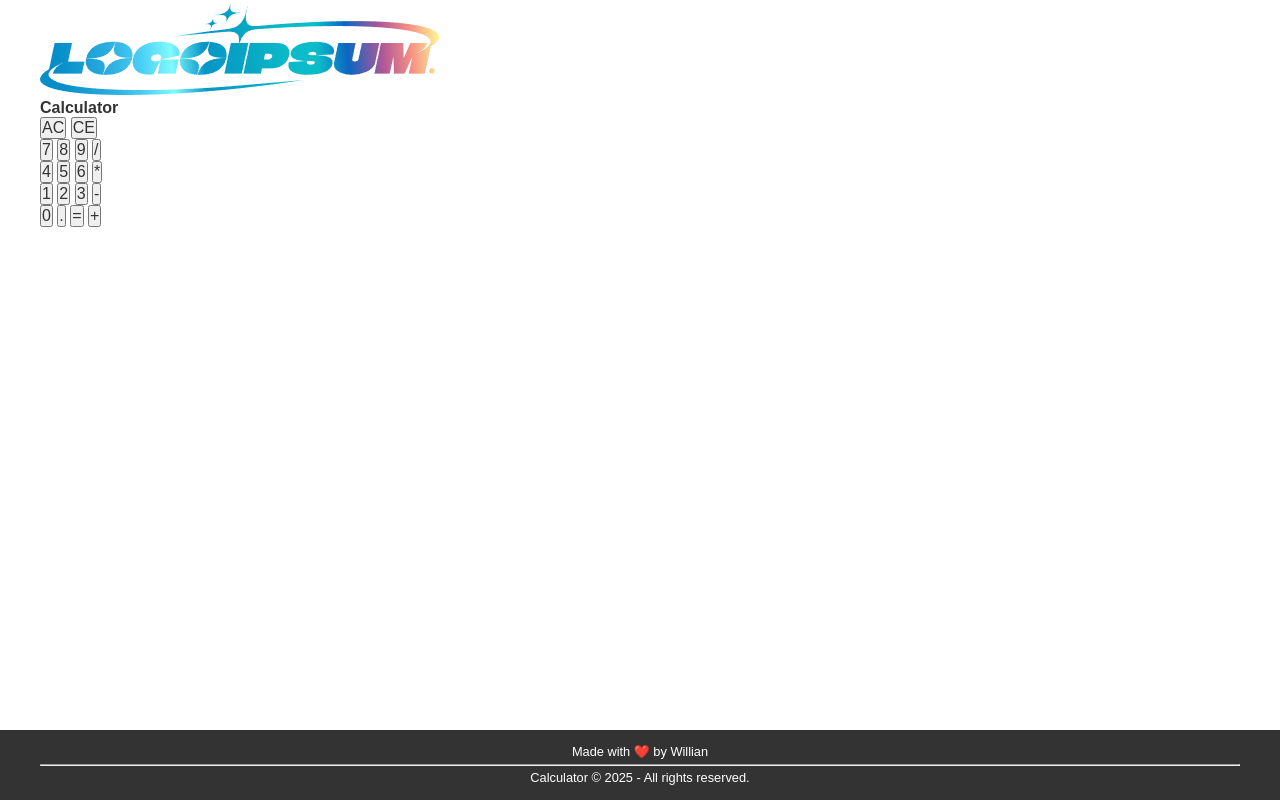
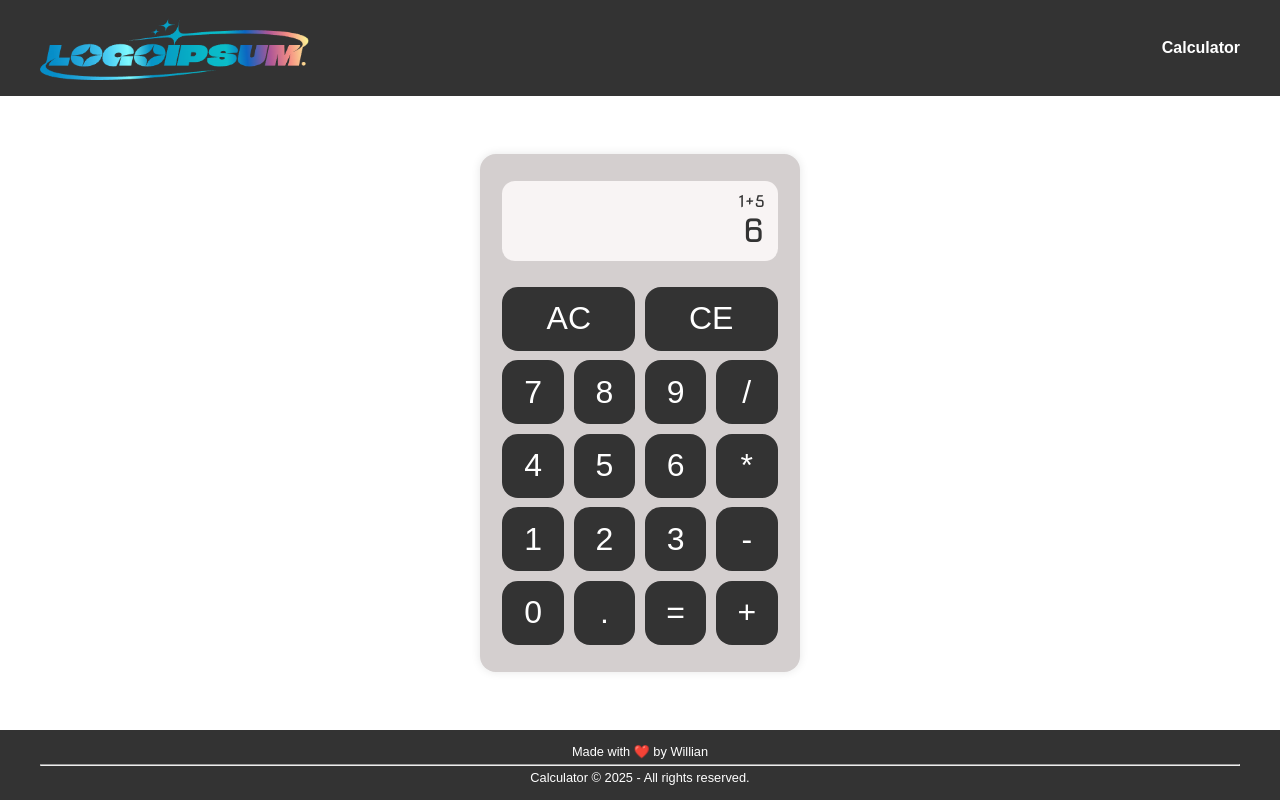
Before and after one commit to Willian-Eliseu/odin-calculator, a plain HTML site: page index.html in a window 1280 px wide. Drawn offline with Linux system fonts and the light colour scheme.

Commit message:
added full style for calculator

```diff
--- a/assets/css/style.css
+++ b/assets/css/style.css
@@ -1,3 +1,5 @@
+@import url('https://fonts.googleapis.com/css2?family=Nova+Square&family=Orbitron&display=swap');
+
 * {
     box-sizing: border-box;
     margin: 0;
@@ -7,13 +9,14 @@
     color: #333;
 }
 
-body{
+body {
     display: flex;
     flex-direction: column;
-    min-height: 100vh;;
+    min-height: 100vh;
+    ;
 }
 
-footer{
+footer {
     margin-top: auto;
     text-align: center;
     background-color: #333;
@@ -21,14 +24,116 @@ footer{
     padding: 10px;
 }
 
-footer p{
+footer p {
     color: #fff;
     font-size: 0.8rem;
     line-height: 1.5rem;
 }
 
-.container{
+.container {
     max-width: 1200px;
+    width: 100%;
     margin: 0 auto;
+    display: flex;
+    align-items: center;
+    justify-content: center;
+}
 
+header {
+    height: auto;
+    padding: 1rem 0;
+    background-color: #333;
+    font-size: 3rem;
 }
+
+.text-light {
+    color: #fff;
+}
+
+.text-dark {
+    color: #333;
+}
+
+header .container {
+    display: flex;
+    align-items: center;
+    justify-content: space-between;
+}
+
+header .container img {
+    height: 4rem;
+}
+
+.container .footer-content {
+    width: 100%;
+}
+
+main {
+    height: calc(100vh - 166px);
+    display: flex;
+    flex-direction: column;
+    justify-content: center;
+}
+
+.calculator {
+    display: flex;
+    flex-direction: column;
+    width: 20rem;
+    height: auto;
+    margin: 0 auto;
+    padding: 1.4rem;
+    background-color: #d4cfcf;
+    border-radius: 1rem;
+    box-shadow: 0 0 10px #0000001a;
+}
+
+.row {
+    display: flex;
+    flex-direction: row;
+    gap: 0.6rem;
+    margin: 0.3rem 0;
+}
+
+.row button {
+    flex: 1;
+    height: 4rem;
+    border: none;
+    border-radius: 1rem;
+    font-size: 2rem;
+    background-color: #333;
+    color: #fff;
+    cursor: pointer;
+}
+
+.row button:hover {
+    background-color: #555;
+}
+
+.display {
+    flex: 1;
+    height: 5rem;
+    border: none;
+    border-radius: 0.8rem;
+    background-color: #f8f4f4;
+    color: #333;
+    text-align: right;
+    margin-bottom: 1rem;
+    display: flex;
+    flex-direction: column;
+    justify-content: center;
+    padding: 0.8rem;
+}
+
+.display *{
+    font-family: "Nova Square", sans-serif;
+    font-weight: 400;
+    font-style: normal;
+}
+
+.display #operation {
+    font-size: 1rem;
+}
+
+.display #result {
+    font-size: 2rem;
+}
--- a/index.html
+++ b/index.html
@@ -1,5 +1,6 @@
 <!DOCTYPE html>
 <html lang="en">
+
 <head>
     <meta charset="UTF-8">
     <meta name="viewport" content="width=device-width, initial-scale=1.0">
@@ -11,11 +12,12 @@
     <link rel="stylesheet" href="./assets/css/style.css">
     <script defer src="./assets/js/script.js"></script>
 </head>
+
 <body>
     <header>
         <div class="container">
             <img src="./assets/img/logo.png" alt="Calculator Logo">
-            <h1>Calculator</h1>
+            <h1 class="text-light">Calculator</h1>
         </div>
     </header>
     <main>
@@ -24,6 +26,8 @@
                 <div class="row">
                     <div class="display">
                         <!-- display -->
+                        <div id="operation">1+5</div>
+                        <div id="result">6</div>
                     </div>
                 </div>
                 <!-- buttons -->
@@ -60,6 +64,7 @@
     </main>
     <footer>
         <div class="container">
+            <div class="footer-content">
                 <p>
                     Made with ❤️ by Willian
                 </p>
@@ -68,6 +73,8 @@
                     Calculator &copy; 2025 - All rights reserved.
                 </p>
             </div>
+        </div>
     </footer>
 </body>
+
 </html>
```
Lines whose indentation alone changed are shown as unchanged.
